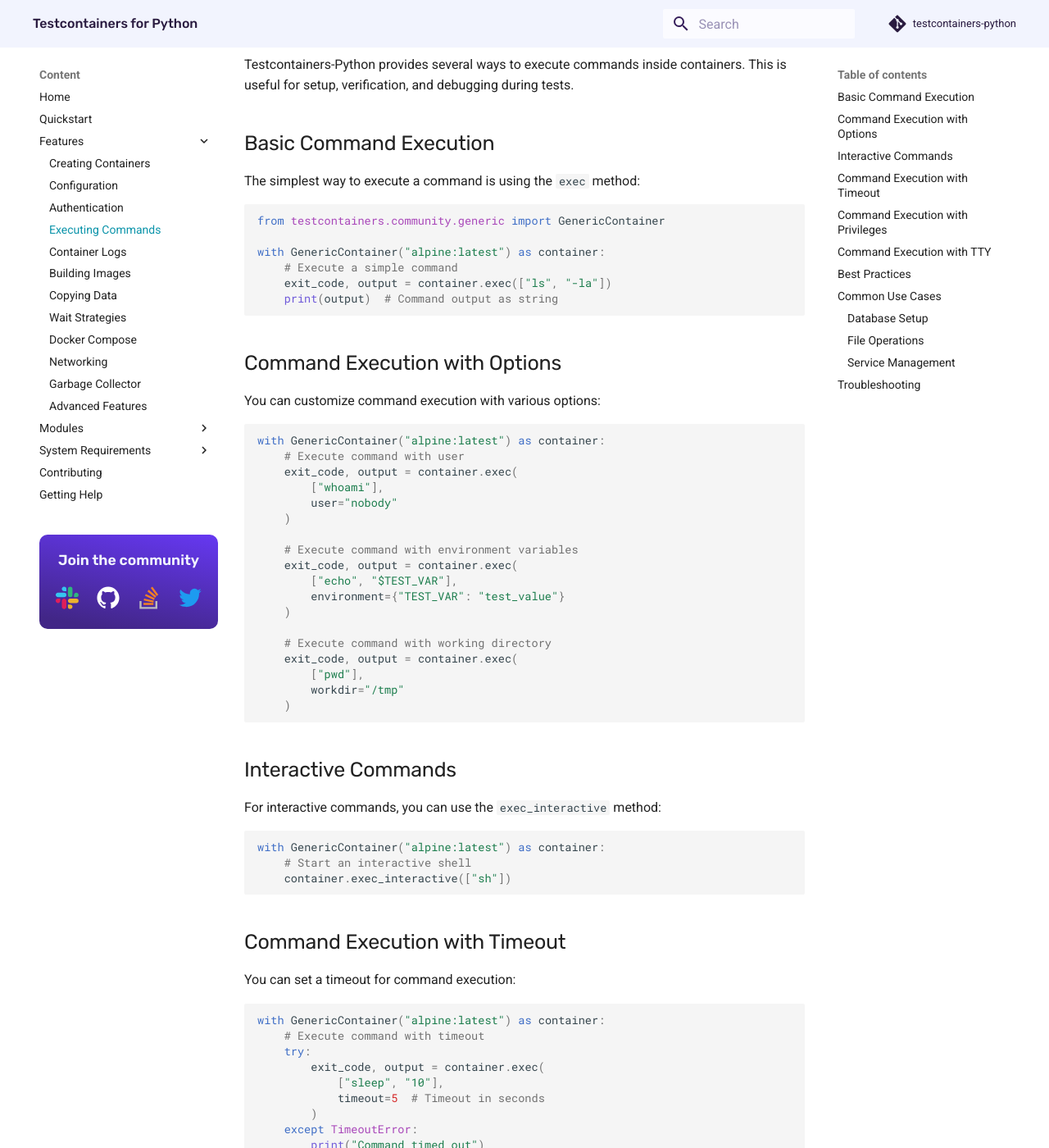
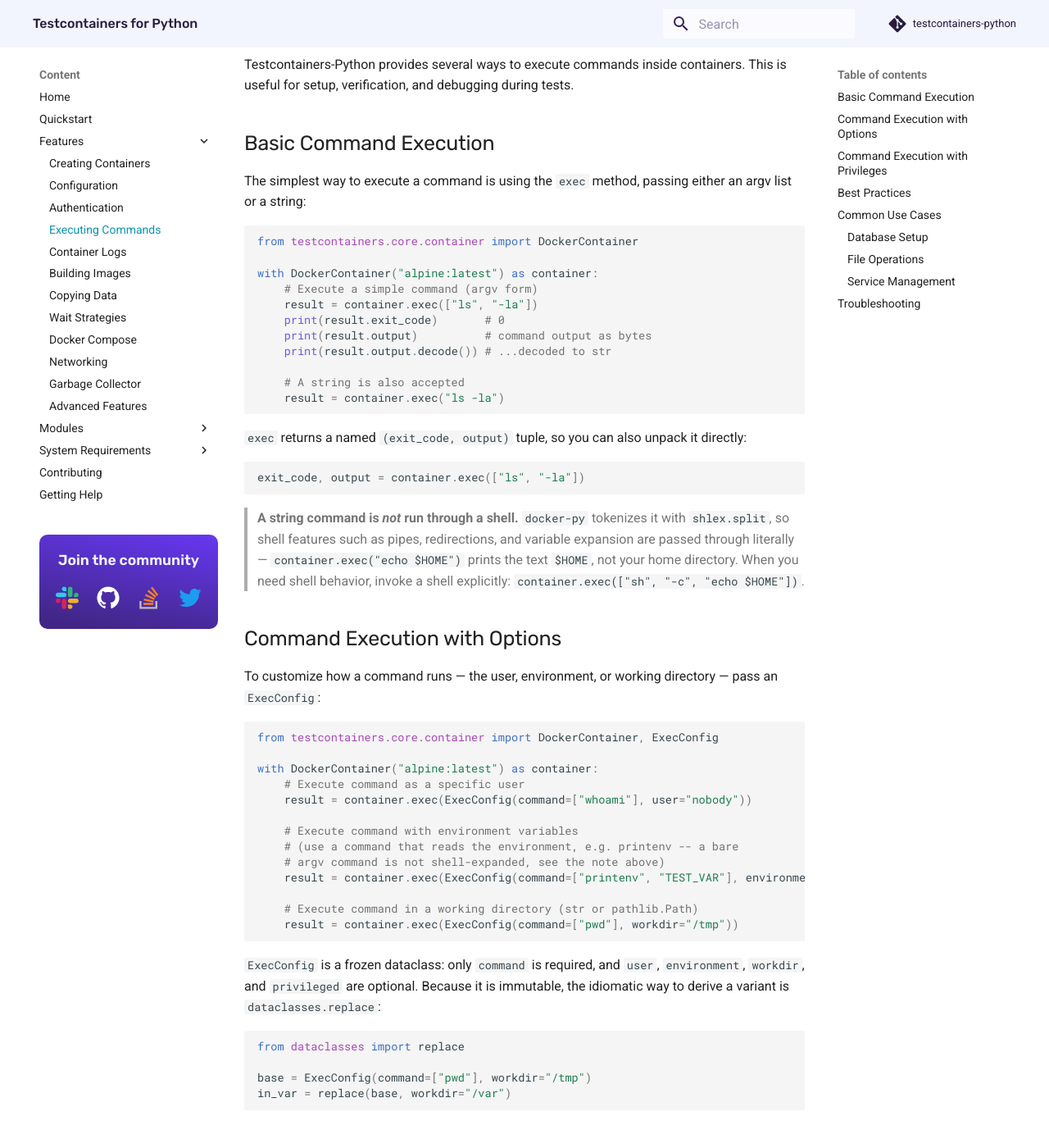
Before and after one commit to testcontainers/testcontainers-python, an MkDocs documentation site: the page built from docs/features/executing_commands.md, in a window 1280 px wide and 1400 px high, scrolled down 212 px. Shown: the whole window at 82% size. Built offline with MkDocs 1.6.1 and Material for MkDocs 9.7.7, drawn with Linux system fonts in a browser that asks for light colours; comment, search, counter and statistics services are not loaded; some of the changed text lies outside the part shown.

Commit message:
feat: extended configuration options for container.exec method (#1050)
The branch adds the `ExecConfig` struct (patterned on the [Java
implementation of the same
feature](https://github.com/testcontainers/testcontainers-java/blob/main/core/src/main/java/org/testcontainers/containers/ExecConfig.java))
and includes it as a valid input for `DockerContainer.exec()`. This
allows setting the running user, working directory, environment
variables, and privileged mode. Other features become easy extensions of
the interface.
Also included in the branch:
- Extensions to the core test suite, pinning existing behavior of
`.exec()` that wasn't previously tested, notably the fact that
`str`-typed commands _are not_ executed in shell mode
- Rewrite of `docs/features/executing_commands.md`, which incorrect
prior to this branch. It now aligns with the actual code

````diff
--- a/docs/features/executing_commands.md
+++ b/docs/features/executing_commands.md
@@ -4,104 +4,80 @@ Testcontainers-Python provides several ways to execute commands inside container
 
 ## Basic Command Execution
 
-The simplest way to execute a command is using the `exec` method:
+The simplest way to execute a command is using the `exec` method, passing either an argv list or a string:
 
 ```python
-from testcontainers.community.generic import GenericContainer
+from testcontainers.core.container import DockerContainer
 
-with GenericContainer("alpine:latest") as container:
-    # Execute a simple command
-    exit_code, output = container.exec(["ls", "-la"])
-    print(output)  # Command output as string
+with DockerContainer("alpine:latest") as container:
+    # Execute a simple command (argv form)
+    result = container.exec(["ls", "-la"])
+    print(result.exit_code)       # 0
+    print(result.output)          # command output as bytes
+    print(result.output.decode()) # ...decoded to str
+
+    # A string is also accepted
+    result = container.exec("ls -la")
 ```
+
+`exec` returns a named `(exit_code, output)` tuple, so you can also unpack it directly:
+
+```python
+exit_code, output = container.exec(["ls", "-la"])
+```
+
+> **A string command is *not* run through a shell.** `docker-py` tokenizes it with `shlex.split`, so shell features such as pipes, redirections, and variable expansion are passed through literally — `container.exec("echo $HOME")` prints the text `$HOME`, not your home directory. When you need shell behavior, invoke a shell explicitly: `container.exec(["sh", "-c", "echo $HOME"])`.
 
 ## Command Execution with Options
 
-You can customize command execution with various options:
+To customize how a command runs — the user, environment, or working directory — pass an `ExecConfig`:
 
 ```python
-with GenericContainer("alpine:latest") as container:
-    # Execute command with user
-    exit_code, output = container.exec(
-        ["whoami"],
-        user="nobody"
-    )
+from testcontainers.core.container import DockerContainer, ExecConfig
+
+with DockerContainer("alpine:latest") as container:
+    # Execute command as a specific user
+    result = container.exec(ExecConfig(command=["whoami"], user="nobody"))
 
     # Execute command with environment variables
-    exit_code, output = container.exec(
-        ["echo", "$TEST_VAR"],
-        environment={"TEST_VAR": "test_value"}
-    )
+    # (use a command that reads the environment, e.g. printenv -- a bare
+    # argv command is not shell-expanded, see the note above)
+    result = container.exec(ExecConfig(command=["printenv", "TEST_VAR"], environment={"TEST_VAR": "test_value"}))
 
-    # Execute command with working directory
-    exit_code, output = container.exec(
-        ["pwd"],
-        workdir="/tmp"
-    )
+    # Execute command in a working directory (str or pathlib.Path)
+    result = container.exec(ExecConfig(command=["pwd"], workdir="/tmp"))
 ```
 
-## Interactive Commands
-
-For interactive commands, you can use the `exec_interactive` method:
+`ExecConfig` is a frozen dataclass: only `command` is required, and `user`, `environment`, `workdir`, and `privileged` are optional. Because it is immutable, the idiomatic way to derive a variant is `dataclasses.replace`:
 
 ```python
-with GenericContainer("alpine:latest") as container:
-    # Start an interactive shell
-    container.exec_interactive(["sh"])
-```
+from dataclasses import replace
 
-## Command Execution with Timeout
-
-You can set a timeout for command execution:
-
-```python
-with GenericContainer("alpine:latest") as container:
-    # Execute command with timeout
-    try:
-        exit_code, output = container.exec(
-            ["sleep", "10"],
-            timeout=5  # Timeout in seconds
-        )
-    except TimeoutError:
-        print("Command timed out")
+base = ExecConfig(command=["pwd"], workdir="/tmp")
+in_var = replace(base, workdir="/var")
 ```
 
 ## Command Execution with Privileges
 
-For commands that require elevated privileges:
+For commands that require elevated privileges, set `privileged=True`:
 
 ```python
-with GenericContainer("alpine:latest") as container:
+from testcontainers.core.container import DockerContainer, ExecConfig
+
+with DockerContainer("alpine:latest") as container:
     # Execute command with privileges
-    exit_code, output = container.exec(
-        ["mount"],
-        privileged=True
-    )
-```
-
-## Command Execution with TTY
-
-For commands that require a TTY:
-
-```python
-with GenericContainer("alpine:latest") as container:
-    # Execute command with TTY
-    exit_code, output = container.exec(
-        ["top"],
-        tty=True
-    )
+    result = container.exec(ExecConfig(command=["mount"], privileged=True))
 ```
 
 ## Best Practices
 
-1. Use appropriate timeouts for long-running commands
-2. Handle command failures gracefully
-3. Use environment variables for configuration
-4. Consider security implications of privileged commands
-5. Clean up after command execution
-6. Use appropriate user permissions
-7. Handle command output appropriately
-8. Consider using shell scripts for complex commands
+1. Handle command failures gracefully — check `exit_code` rather than assuming success
+2. Use environment variables for configuration
+3. Consider security implications of privileged commands
+4. Clean up after command execution
+5. Use appropriate user permissions
+6. Decode `output` from bytes when you need text
+7. Use an explicit `["sh", "-c", ...]` invocation for commands that rely on shell features
 
 ## Common Use Cases
 
@@ -121,7 +97,9 @@ with PostgresContainer() as postgres:
 ### File Operations
 
 ```python
-with GenericContainer("alpine:latest") as container:
+from testcontainers.core.container import DockerContainer
+
+with DockerContainer("alpine:latest") as container:
     # Create a directory
     container.exec(["mkdir", "-p", "/data"])
 
@@ -129,15 +107,17 @@ with GenericContainer("alpine:latest") as container:
     container.exec(["chmod", "755", "/data"])
 
     # List files
-    exit_code, output = container.exec(["ls", "-la", "/data"])
+    result = container.exec(["ls", "-la", "/data"])
 ```
 
 ### Service Management
 
 ```python
-with GenericContainer("nginx:alpine") as container:
+from testcontainers.core.container import DockerContainer
+
+with DockerContainer("nginx:alpine") as container:
     # Check service status
-    exit_code, output = container.exec(["nginx", "-t"])
+    result = container.exec(["nginx", "-t"])
 
     # Reload configuration
     container.exec(["nginx", "-s", "reload"])
@@ -151,7 +131,6 @@ If you encounter issues with command execution:
 2. Verify user permissions
 3. Check container state
 4. Verify command availability
-5. Check for timeout issues
-6. Verify environment variables
-7. Check working directory
-8. Verify TTY requirements
+5. Verify environment variables
+6. Check the working directory
+7. Remember that string commands are tokenized, not shell-interpreted
````
Also changed, not shown: 2 other files.
